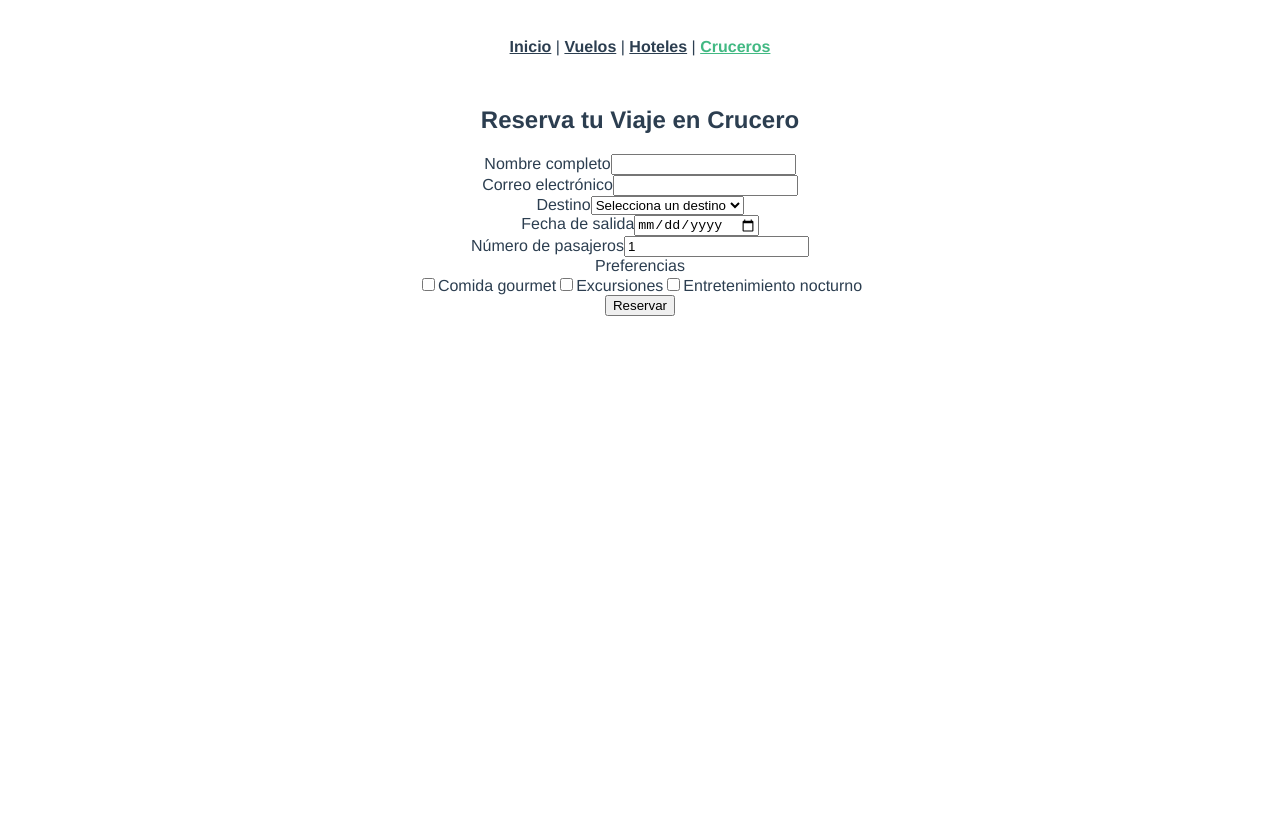
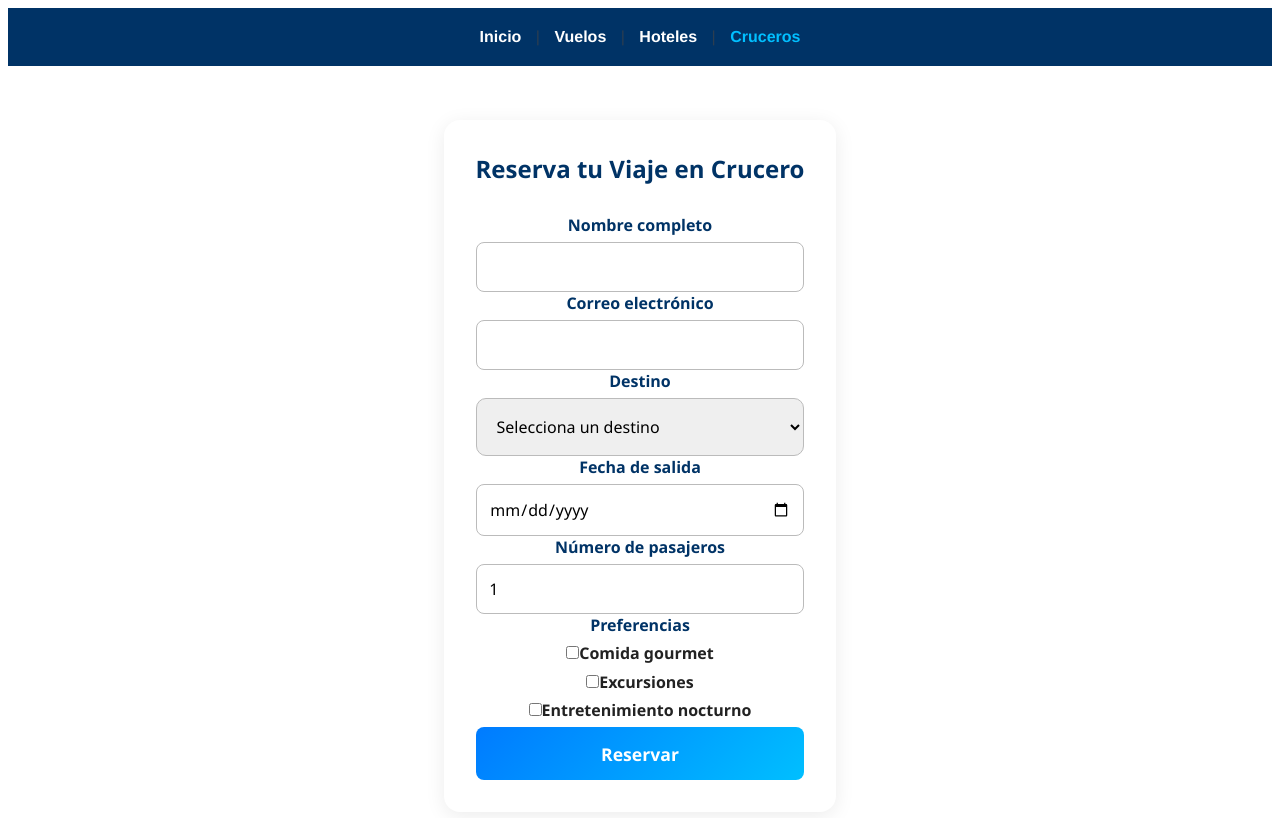
Before and after one commit to j4ik0-dev/tds221, a Vue app in the folder new/: page /cruceros in a window 1280 px wide. Shown: the top 818 px of the page. Built offline with nearby package versions, Linux system fonts and the light colour scheme.

Commit message:
cambios en el estilo de CrucerosView y mejora de css en appvue

```diff
--- a/new/src/App.vue
+++ b/new/src/App.vue
@@ -11,22 +11,23 @@
 <style>
 #app {
   font-family: Avenir, Helvetica, Arial, sans-serif;
-  -webkit-font-smoothing: antialiased;
-  -moz-osx-font-smoothing: grayscale;
   text-align: center;
   color: #2c3e50;
 }
 
 nav {
-  padding: 30px;
+  background-color: #003366;
+  padding: 20px;
 }
-
 nav a {
   font-weight: bold;
-  color: #2c3e50;
+  color: #ffffff;
+  margin: 0 10px;
+  text-decoration: none;
 }
 
 nav a.router-link-exact-active {
-  color: #42b983;
+  color: #00bfff;
 }
+
 </style>
--- a/new/src/views/CrucerosView.vue
+++ b/new/src/views/CrucerosView.vue
@@ -6,7 +6,6 @@
       </h2>
 
       <form @submit.prevent="enviarFormulario" class="space-y-5">
-        <!-- Nombre -->
         <div>
           <label for="nombre" class="block text-blue-800 font-medium mb-1">Nombre completo</label>
           <input
@@ -18,7 +17,6 @@
           />
         </div>
 
-        <!-- Email -->
         <div>
           <label for="email" class="block text-blue-800 font-medium mb-1">Correo electrónico</label>
           <input
@@ -30,7 +28,6 @@
           />
         </div>
 
-        <!-- Destino -->
         <div>
           <label for="destino" class="block text-blue-800 font-medium mb-1">Destino</label>
           <select
@@ -47,7 +44,6 @@
           </select>
         </div>
 
-        <!-- Fecha -->
         <div>
           <label for="fecha" class="block text-blue-800 font-medium mb-1">Fecha de salida</label>
           <input
@@ -59,7 +55,6 @@
           />
         </div>
 
-        <!-- Pasajeros -->
         <div>
           <label for="pasajeros" class="block text-blue-800 font-medium mb-1">Número de pasajeros</label>
           <input
@@ -72,7 +67,6 @@
           />
         </div>
 
-        <!-- Preferencias -->
         <div>
           <label class="block text-blue-800 font-medium mb-1">Preferencias</label>
           <div class="space-y-2">
@@ -91,7 +85,6 @@
           </div>
         </div>
 
-        <!-- Botón -->
         <button
           type="submit"
           class="w-full bg-blue-600 text-white py-3 rounded-lg font-semibold hover:bg-blue-700 transition"
@@ -100,7 +93,6 @@
         </button>
       </form>
 
-      <!-- Resultado -->
       <div v-if="enviado" class="mt-6 p-4 bg-blue-100 text-blue-800 rounded-lg">
         <h3 class="font-bold text-lg mb-2">¡Formulario enviado!</h3>
         <p><strong>Nombre:</strong> {{ form.nombre }}</p>
@@ -133,3 +125,117 @@ const enviarFormulario = () => {
   console.log("Datos del formulario:", form.value);
 };
 </script>
+<style scoped>
+* {
+  margin: 0;
+  padding: 0;
+  box-sizing: border-box;
+  font-family: "Segoe UI", Tahoma, Geneva, Verdana, sans-serif;
+}
+
+html, body {
+  margin: 0;
+  padding: 0;
+  height: 100%;
+  width: 100%;
+}
+
+body {
+  display: flex;
+  flex-direction: column;
+  min-height: 100vh;
+  background-color:rgb(23, 72, 118);
+  color: #333;
+  line-height: 1.6;
+}
+
+.min-h-screen {
+  min-height: 100vh;
+  display: flex;
+  justify-content: center;
+  align-items: center;
+}
+
+form {
+  width: 100%;
+}
+
+.w-full.max-w-lg {
+  background: #fff;
+  border-radius: 16px;
+  box-shadow: 0 4px 20px rgba(0,0,0,0.08);
+  padding: 2rem;
+}
+
+h2 {
+  text-align: center;
+  margin-bottom: 1.8rem;
+  color: #003366;
+}
+
+label {
+  display: block;
+  font-weight: bold;
+  margin-bottom: 0.4rem;
+  color: #222;
+}
+
+input[type="text"],
+input[type="email"],
+input[type="date"],
+input[type="number"],
+select {
+  width: 100%;
+  padding: 0.8rem;
+  border: 1px solid #bbb;
+  border-radius: 8px;
+  font-size: 1rem;
+  outline: none;
+  transition: border 0.3s ease;
+}
+
+input:focus,
+select:focus {
+  border-color: #007bff;
+  box-shadow: 0 0 0 2px rgba(0,123,255,0.2);
+}
+
+input[type="checkbox"] {
+  accent-color: #007bff;
+}
+
+button[type="submit"] {
+  width: 100%;
+  padding: 0.9rem;
+  background: linear-gradient(135deg, #007bff, #00bfff);
+  border: none;
+  border-radius: 8px;
+  color: #fff;
+  font-size: 1.1rem;
+  font-weight: bold;
+  cursor: pointer;
+  transition: transform 0.2s ease, background 0.3s ease;
+}
+
+button[type="submit"]:hover {
+  background: linear-gradient(135deg, #0056b3, #0099cc);
+  transform: translateY(-2px);
+}
+
+.mt-6 {
+  margin-top: 1.5rem;
+}
+
+.bg-blue-100 {
+  background: #e6f2ff;
+}
+
+.text-blue-800 {
+  color: #003366;
+}
+
+.rounded-lg {
+  border-radius: 10px;
+  padding: 1rem;
+}
+</style>
```
